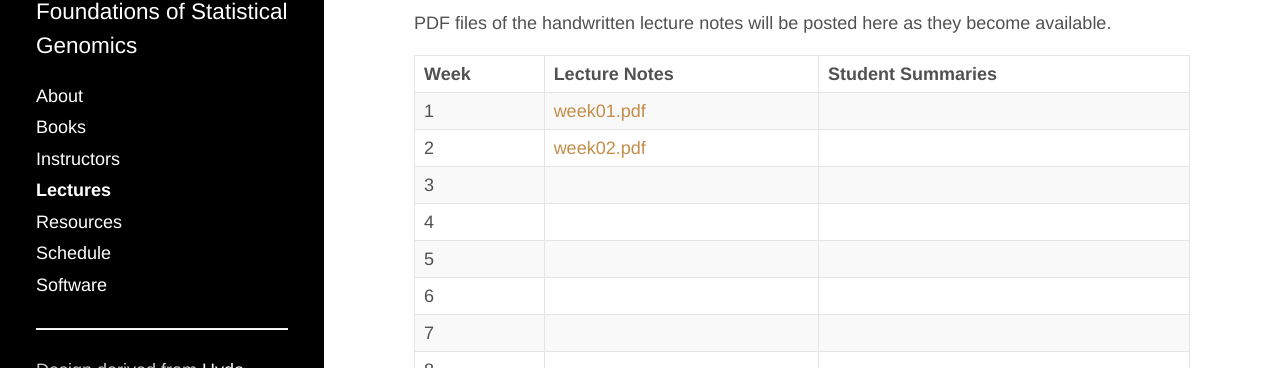
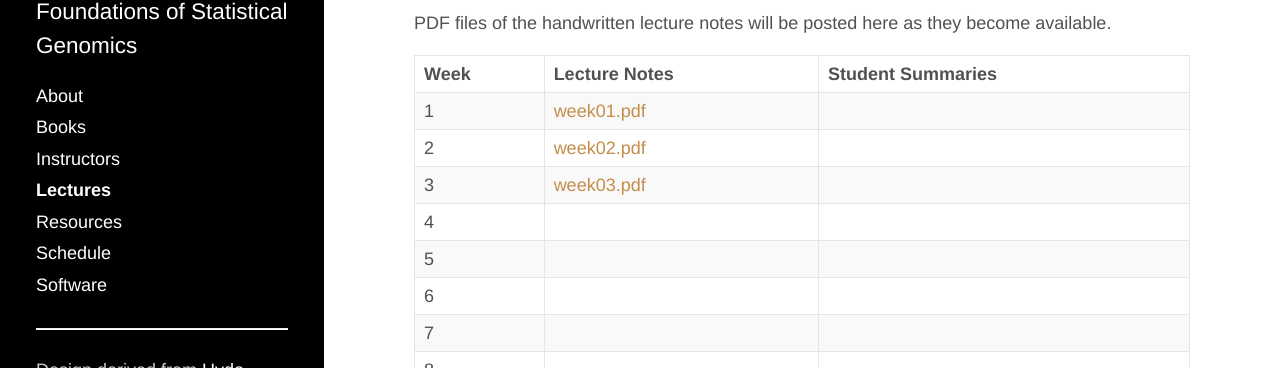
Before and after one commit to jdstorey/fsg, a Jekyll site: the page built from docs/lectures.md, in a window 1280 px wide. Shown: the part 89-457 px from the top of the page. Built offline with Jekyll 4.4.1, drawn with Linux system fonts in a browser that asks for light colours.

Commit message:
week 3 lecture notes

```diff
--- a/docs/lectures.md
+++ b/docs/lectures.md
@@ -9,7 +9,7 @@ PDF files of the handwritten lecture notes will be posted here as they become av
 |-------|---------------|-------------------|
 |  1 | [week01.pdf](./lecture_notes/week01.pdf) |  |
 |  2 | [week02.pdf](./lecture_notes/week02.pdf) |  |
-|  3 |  |  |
+|  3 | [week03.pdf](./lecture_notes/week03.pdf) |  |
 |  4 |  |  |
 |  5 |  |  |
 |  6 |  |  |
```
Also changed, not shown: 1 other file.
